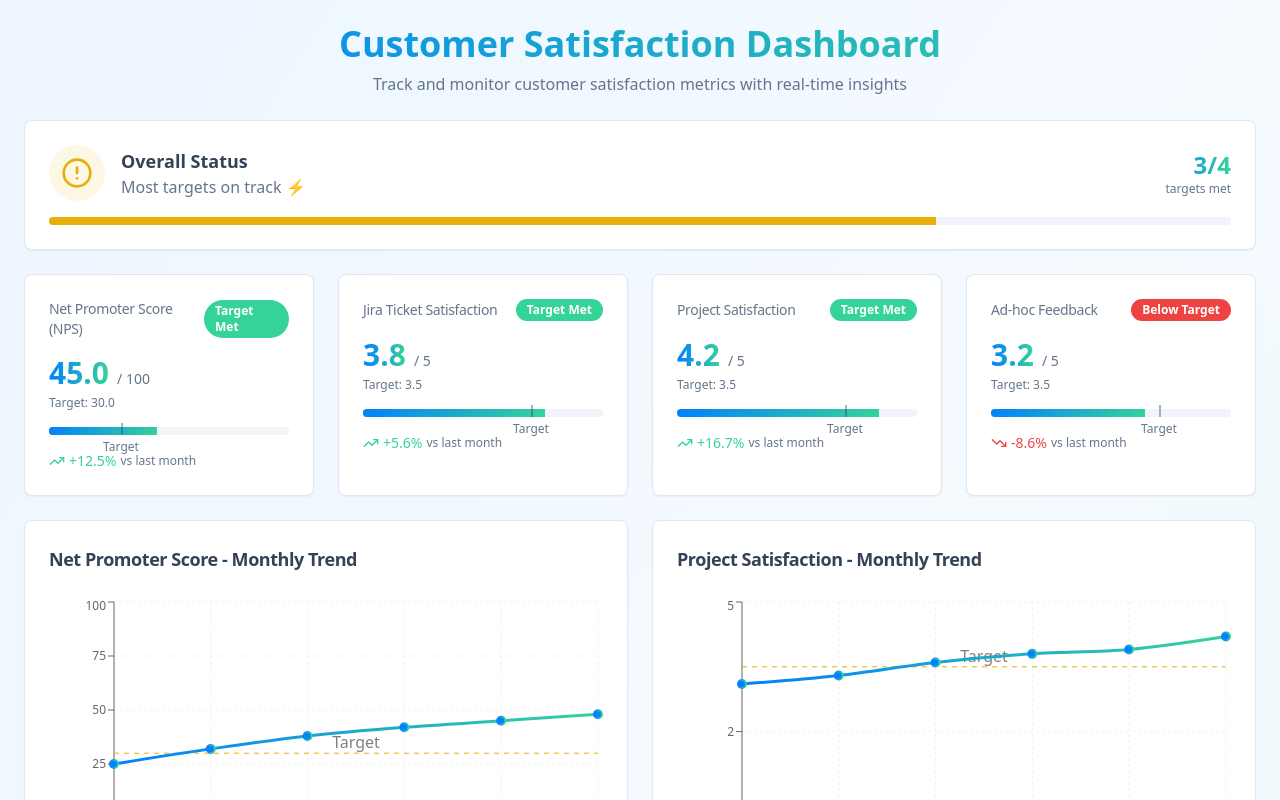
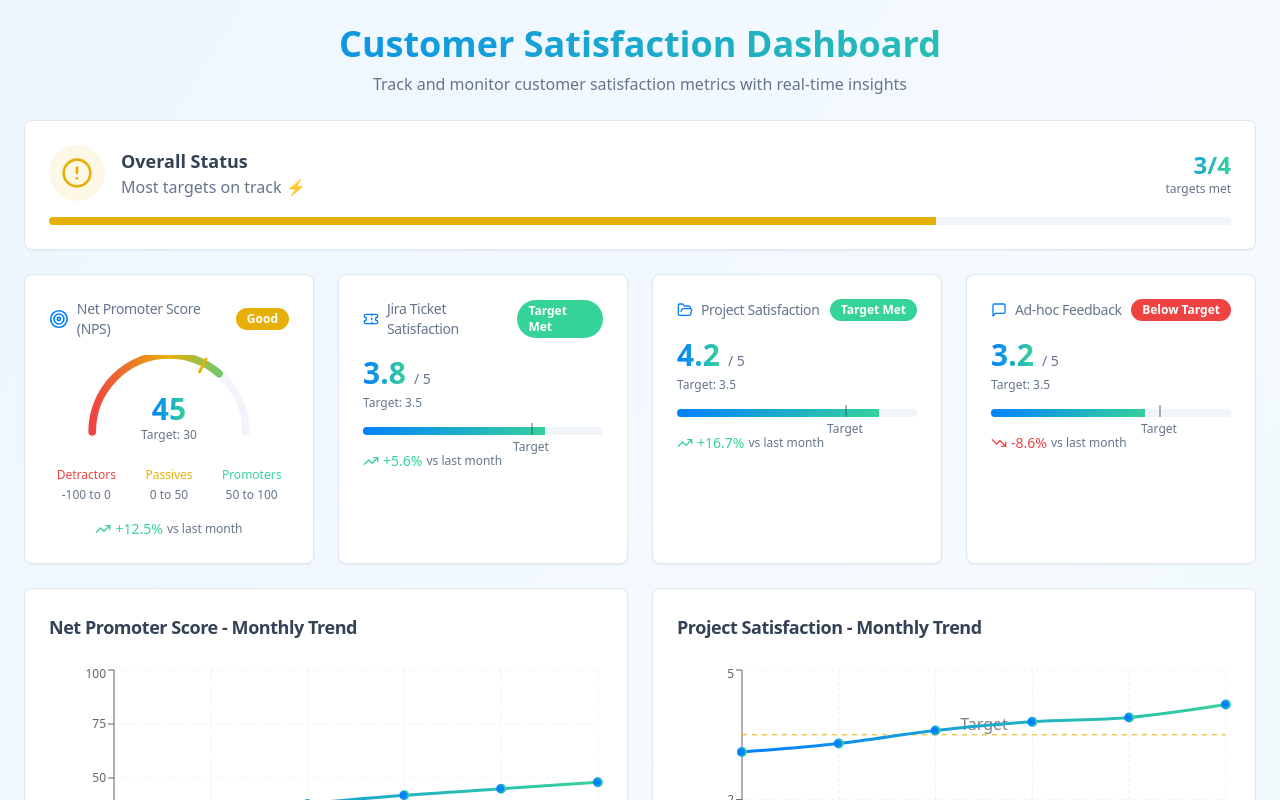
Before and after one commit to pingtanay-stack/satisfaction-sight-dashboard, a React (Vite) app: page / in a window 1280 px wide. Shown: the top 800 px of the page. Built offline with nearby package versions, Linux system fonts and the light colour scheme.

Commit message:
Enhance dashboard visuals and fix download
Add icons and use gauge for NPS. Fix the template download functionality.

```diff
--- a/src/components/dashboard/DataUploadSection.tsx
+++ b/src/components/dashboard/DataUploadSection.tsx
@@ -14,8 +14,36 @@ export function DataUploadSection() {
   };
 
   const downloadTemplate = () => {
-    // TODO: Generate and download Excel template
-    console.log("Downloading template...");
+    // Create Excel template data
+    const templateData = [
+      ['Month', 'NPS Score', 'Jira Satisfaction', 'Project Satisfaction', 'Ad-hoc Feedback'],
+      ['Jan', '25', '3.2', '3.1', '3.5'],
+      ['Feb', '32', '3.4', '3.3', '3.3'],
+      ['Mar', '38', '3.6', '3.6', '3.1'],
+      ['Apr', '42', '3.7', '3.8', '3.0'],
+      ['May', '45', '3.8', '3.9', '3.1'],
+      ['Jun', '48', '3.8', '4.2', '3.2'],
+      ['Jul', '', '', '', ''],
+      ['Aug', '', '', '', ''],
+      ['Sep', '', '', '', ''],
+      ['Oct', '', '', '', ''],
+      ['Nov', '', '', '', ''],
+      ['Dec', '', '', '', '']
+    ];
+
+    // Convert to CSV format
+    const csvContent = templateData.map(row => row.join(',')).join('\n');
+
+    // Create and download the file
+    const blob = new Blob([csvContent], { type: 'text/csv;charset=utf-8;' });
+    const link = document.createElement('a');
+    const url = URL.createObjectURL(blob);
+    link.setAttribute('href', url);
+    link.setAttribute('download', 'customer_satisfaction_template.csv');
+    link.style.visibility = 'hidden';
+    document.body.appendChild(link);
+    link.click();
+    document.body.removeChild(link);
   };
 
   const connectToService = (service: string) => {
--- a/src/components/dashboard/MetricCard.tsx
+++ b/src/components/dashboard/MetricCard.tsx
@@ -1,4 +1,4 @@
-import { TrendingUp, TrendingDown } from "lucide-react";
+import { TrendingUp, TrendingDown, Target, Users, Ticket, FolderOpen, MessageSquare } from "lucide-react";
 import { Card, CardContent, CardHeader, CardTitle } from "@/components/ui/card";
 import { Badge } from "@/components/ui/badge";
 import { cn } from "@/lib/utils";
@@ -9,6 +9,7 @@ interface MetricCardProps {
   target: number;
   maxScore: number;
   trend: number; // percentage change
+  icon?: React.ReactNode;
   className?: string;
 }
 
@@ -18,6 +19,7 @@ export function MetricCard({
   target,
   maxScore,
   trend,
+  icon,
   className
 }: MetricCardProps) {
   const percentage = (currentScore / maxScore) * 100;
@@ -38,9 +40,12 @@ export function MetricCard({
     )}>
       <CardHeader className="pb-2">
         <div className="flex items-center justify-between">
-          <CardTitle className="text-sm font-medium text-muted-foreground">
-            {title}
-          </CardTitle>
+          <div className="flex items-center gap-2">
+            {icon && <div className="text-primary">{icon}</div>}
+            <CardTitle className="text-sm font-medium text-muted-foreground">
+              {title}
+            </CardTitle>
+          </div>
           <Badge
             variant={statusColor === "success" ? "default" : "secondary"}
             className={cn(
--- /dev/null
+++ b/src/components/dashboard/NPSGauge.tsx
@@ -0,0 +1,166 @@
+import { Card, CardContent, CardHeader, CardTitle } from "@/components/ui/card";
+import { Badge } from "@/components/ui/badge";
+import { TrendingUp, TrendingDown, Target } from "lucide-react";
+import { cn } from "@/lib/utils";
+
+interface NPSGaugeProps {
+  currentScore: number;
+  target: number;
+  trend: number;
+  className?: string;
+}
+
+export function NPSGauge({ currentScore, target, trend, className }: NPSGaugeProps) {
+  // NPS ranges from -100 to 100, so we need to normalize for display
+  const normalizedScore = ((currentScore + 100) / 200) * 100; // Convert to 0-100 percentage
+  const normalizedTarget = ((target + 100) / 200) * 100;
+  const isTargetMet = currentScore >= target;
+  const isPositiveTrend = trend >= 0;
+
+  // Determine status color based on NPS ranges
+  let statusColor: "success" | "warning" | "destructive";
+  let statusText: string;
+
+  if (currentScore >= 70) {
+    statusColor = "success";
+    statusText = "Excellent";
+  } else if (currentScore >= 50) {
+    statusColor = "success";
+    statusText = "Great";
+  } else if (currentScore >= 30) {
+    statusColor = "warning";
+    statusText = "Good";
+  } else if (currentScore >= 0) {
+    statusColor = "warning";
+    statusText = "Improving";
+  } else {
+    statusColor = "destructive";
+    statusText = "Needs Attention";
+  }
+
+  // Calculate the angle for the gauge (180 degrees total)
+  const gaugeAngle = (normalizedScore / 100) * 180;
+  const targetAngle = (normalizedTarget / 100) * 180;
+
+  return (
+    <Card className={cn(
+      "hover-lift card-shadow hover:card-shadow-hover transition-all duration-300 animate-fade-in",
+      className
+    )}>
+      <CardHeader className="pb-2">
+        <div className="flex items-center justify-between">
+          <div className="flex items-center gap-2">
+            <Target className="h-5 w-5 text-primary" />
+            <CardTitle className="text-sm font-medium text-muted-foreground">
+              Net Promoter Score (NPS)
+            </CardTitle>
+          </div>
+          <Badge
+            variant={statusColor === "success" ? "default" : "secondary"}
+            className={cn(
+              "text-xs",
+              statusColor === "success" && "bg-success text-success-foreground",
+              statusColor === "warning" && "bg-warning text-warning-foreground",
+              statusColor === "destructive" && "bg-destructive text-destructive-foreground"
+            )}
+          >
+            {statusText}
+          </Badge>
+        </div>
+      </CardHeader>
+
+      <CardContent className="pt-2">
+        <div className="space-y-4">
+          {/* Gauge Visualization */}
+          <div className="relative flex items-center justify-center">
+            <div className="relative w-48 h-24">
+              {/* Background arc */}
+              <svg className="w-full h-full" viewBox="0 0 200 100">
+                <path
+                  d="M 20 80 A 80 80 0 0 1 180 80"
+                  fill="none"
+                  stroke="hsl(var(--muted))"
+                  strokeWidth="8"
+                  strokeLinecap="round"
+                />
+
+                {/* Progress arc */}
+                <path
+                  d="M 20 80 A 80 80 0 0 1 180 80"
+                  fill="none"
+                  stroke="url(#gaugeGradient)"
+                  strokeWidth="8"
+                  strokeLinecap="round"
+                  strokeDasharray={`${(gaugeAngle / 180) * 251.33} 251.33`}
+                  className="transition-all duration-1000 ease-out"
+                />
+
+                {/* Target indicator */}
+                <line
+                  x1={100 + 70 * Math.cos((Math.PI * (180 - targetAngle)) / 180)}
+                  y1={80 - 70 * Math.sin((Math.PI * (180 - targetAngle)) / 180)}
+                  x2={100 + 85 * Math.cos((Math.PI * (180 - targetAngle)) / 180)}
+                  y2={80 - 85 * Math.sin((Math.PI * (180 - targetAngle)) / 180)}
+                  stroke="hsl(var(--warning))"
+                  strokeWidth="3"
+                  strokeLinecap="round"
+                />
+
+                {/* Gradient definition */}
+                <defs>
+                  <linearGradient id="gaugeGradient" x1="0%" y1="0%" x2="100%" y2="0%">
+                    <stop offset="0%" stopColor="hsl(var(--destructive))" />
+                    <stop offset="50%" stopColor="hsl(var(--warning))" />
+                    <stop offset="100%" stopColor="hsl(var(--success))" />
+                  </linearGradient>
+                </defs>
+              </svg>
+
+              {/* Center score display */}
+              <div className="absolute inset-0 flex flex-col items-center justify-end pb-2">
+                <span className="text-3xl font-bold bg-gradient-to-r from-primary to-secondary bg-clip-text text-transparent">
+                  {currentScore}
+                </span>
+                <span className="text-xs text-muted-foreground">
+                  Target: {target}
+                </span>
+              </div>
+            </div>
+          </div>
+
+          {/* Score ranges */}
+          <div className="grid grid-cols-3 gap-2 text-center">
+            <div className="space-y-1">
+              <div className="text-xs font-medium text-destructive">Detractors</div>
+              <div className="text-xs text-muted-foreground">-100 to 0</div>
+            </div>
+            <div className="space-y-1">
+              <div className="text-xs font-medium text-warning">Passives</div>
+              <div className="text-xs text-muted-foreground">0 to 50</div>
+            </div>
+            <div className="space-y-1">
+              <div className="text-xs font-medium text-success">Promoters</div>
+              <div className="text-xs text-muted-foreground">50 to 100</div>
+            </div>
+          </div>
+
+          {/* Trend */}
+          <div className="flex items-center justify-center gap-1">
+            {isPositiveTrend ? (
+              <TrendingUp className="h-4 w-4 text-success" />
+            ) : (
+              <TrendingDown className="h-4 w-4 text-destructive" />
+            )}
+            <span className={cn(
+              "text-sm font-medium",
+              isPositiveTrend ? "text-success" : "text-destructive"
+            )}>
+              {isPositiveTrend ? "+" : ""}{trend.toFixed(1)}%
+            </span>
+            <span className="text-xs text-muted-foreground">vs last month</span>
+          </div>
+        </div>
+      </CardContent>
+    </Card>
+  );
+}
--- a/src/pages/Index.tsx
+++ b/src/pages/Index.tsx
@@ -1,8 +1,9 @@
 import { MetricCard } from "@/components/dashboard/MetricCard";
+import { NPSGauge } from "@/components/dashboard/NPSGauge";
 import { TrafficLightIndicator } from "@/components/dashboard/TrafficLightIndicator";
 import { TrendChart } from "@/components/dashboard/TrendChart";
 import { DataUploadSection } from "@/components/dashboard/DataUploadSection";
-import { BarChart3, TrendingUp } from "lucide-react";
+import { BarChart3, TrendingUp, Ticket, FolderOpen, MessageSquare } from "lucide-react";
 
 // Mock data for demonstration
 const mockMetrics = {
@@ -67,14 +68,15 @@ const Index = () => {
 
         {/* Metric Cards Grid */}
         <div className="grid grid-cols-1 md:grid-cols-2 lg:grid-cols-4 gap-6">
-          <MetricCard
-            title="Net Promoter Score (NPS)"
-            currentScore={mockMetrics.nps.current}
-            target={mockMetrics.nps.target}
-            maxScore={100}
-            trend={12.5}
-            className="animate-fade-in"
-          />
+          {/* NPS Gauge - Special treatment */}
+          <div className="md:col-span-2 lg:col-span-1">
+            <NPSGauge
+              currentScore={mockMetrics.nps.current}
+              target={mockMetrics.nps.target}
+              trend={12.5}
+              className="animate-fade-in h-full"
+            />
+          </div>
 
           <MetricCard
             title="Jira Ticket Satisfaction"
@@ -82,6 +84,7 @@ const Index = () => {
             target={mockMetrics.jira.target}
             maxScore={5}
             trend={5.6}
+            icon={<Ticket className="h-4 w-4" />}
             className="animate-fade-in"
           />
 
@@ -91,6 +94,7 @@ const Index = () => {
             target={mockMetrics.project.target}
             maxScore={5}
             trend={16.7}
+            icon={<FolderOpen className="h-4 w-4" />}
             className="animate-fade-in"
           />
 
@@ -100,6 +104,7 @@ const Index = () => {
             target={mockMetrics.adhoc.target}
             maxScore={5}
             trend={-8.6}
+            icon={<MessageSquare className="h-4 w-4" />}
             className="animate-fade-in"
           />
         </div>
```
